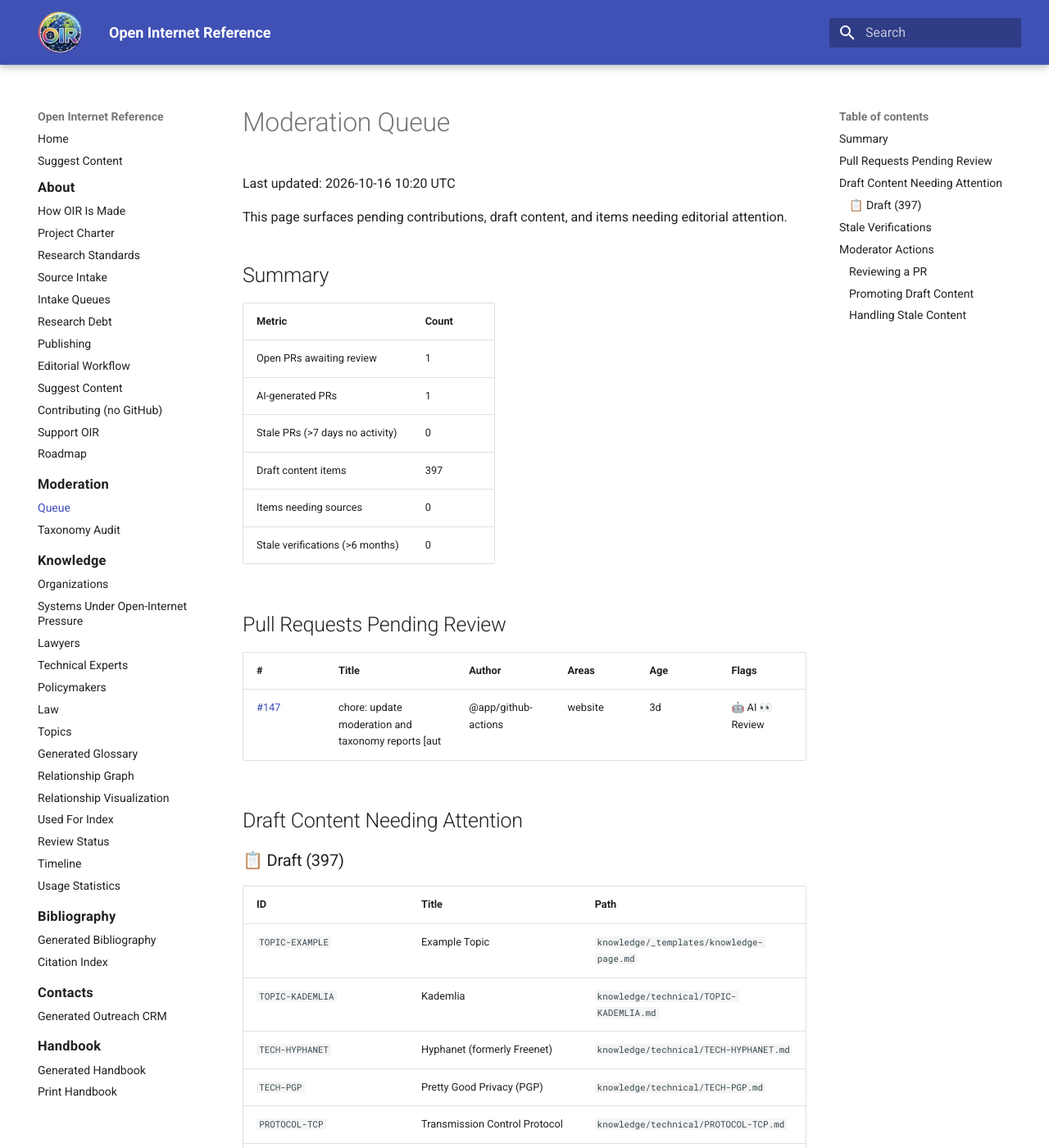
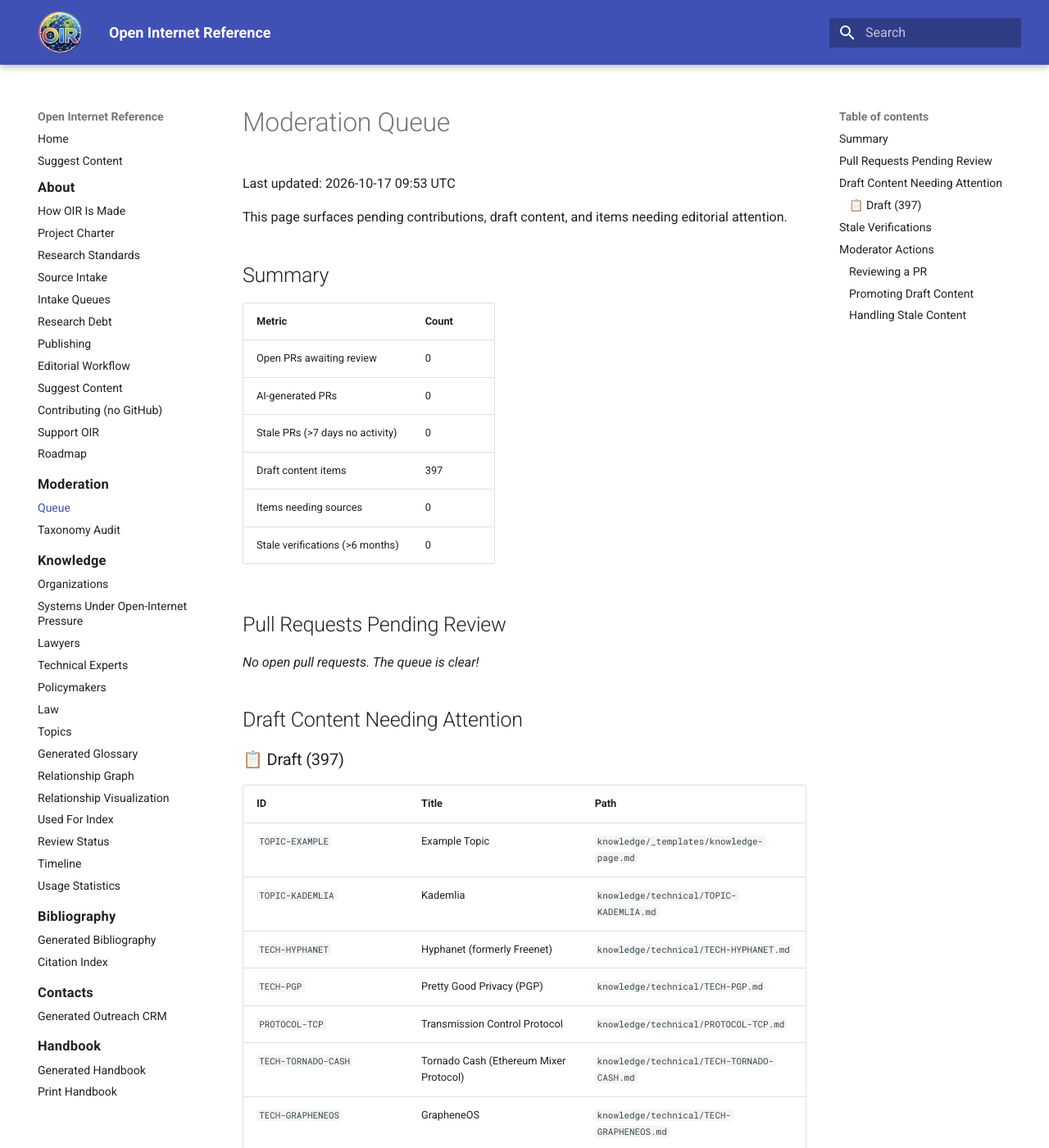
Before and after one commit to itsmeront/open-internet-reference, an MkDocs documentation site: the page built from website/generated/moderation.md, in a window 1280 px wide and 1400 px high. Shown: the whole window at 82% size. Built offline with MkDocs 1.6.1 and Material for MkDocs 9.7.7, drawn with Linux system fonts in a browser that asks for light colours.

Commit message:
chore: update moderation and taxonomy reports [automated]

```diff
--- a/website/generated/moderation.md
+++ b/website/generated/moderation.md
@@ -1,6 +1,6 @@
 # Moderation Queue
 
-Last updated: 2026-10-16 10:20 UTC
+Last updated: 2026-10-17 09:53 UTC
 
 This page surfaces pending contributions, draft content, and items needing editorial attention.
 
@@ -8,8 +8,8 @@ This page surfaces pending contributions, draft content, and items needing edito
 
 | Metric | Count |
 |--------|-------|
-| Open PRs awaiting review | 1 |
-| AI-generated PRs | 1 |
+| Open PRs awaiting review | 0 |
+| AI-generated PRs | 0 |
 | Stale PRs (>7 days no activity) | 0 |
 | Draft content items | 397 |
 | Items needing sources | 0 |
@@ -17,9 +17,7 @@ This page surfaces pending contributions, draft content, and items needing edito
 
 ## Pull Requests Pending Review
 
-| # | Title | Author | Areas | Age | Flags |
-|---|-------|--------|-------|-----|-------|
-| [#147](https://github.com/itsmeront/open-internet-reference/pull/147) | chore: update moderation and taxonomy reports [aut | @app/github-actions | website | 3d | 🤖 AI 👀 Review |
+*No open pull requests. The queue is clear!*
 
 ## Draft Content Needing Attention
 
```
Also changed, not shown: website/generated/taxonomy-audit.md (+1 -1 lines), 2 other files.
